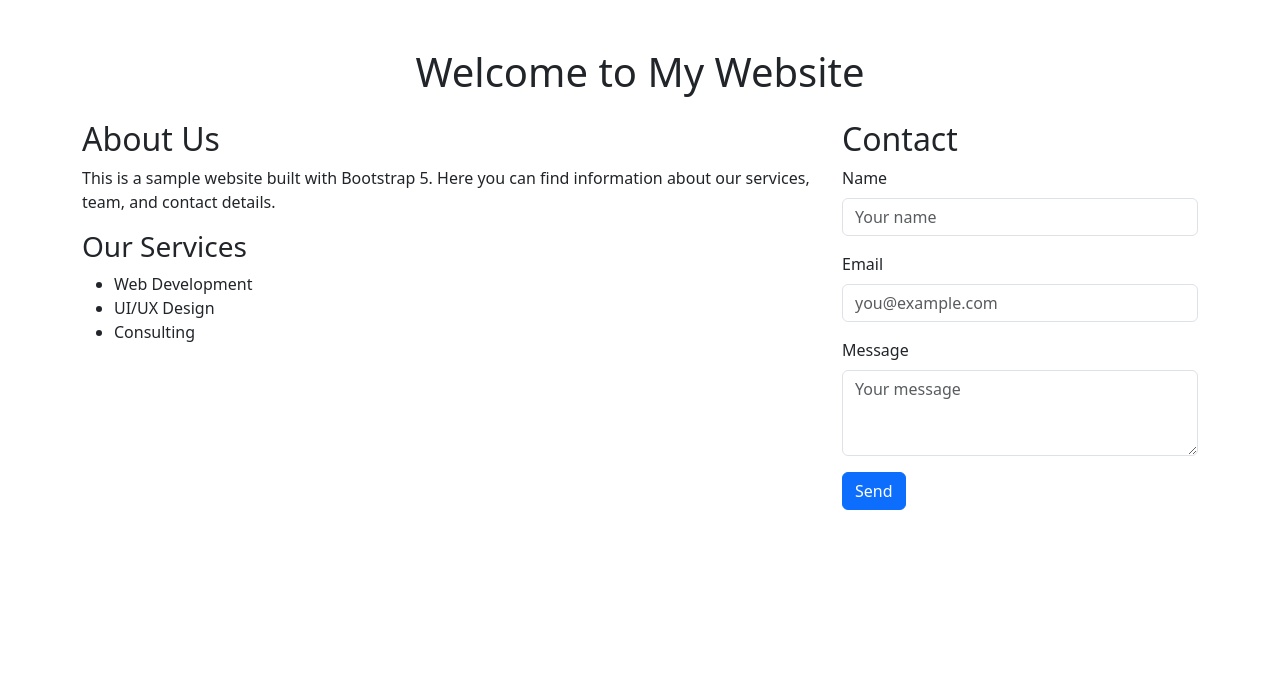
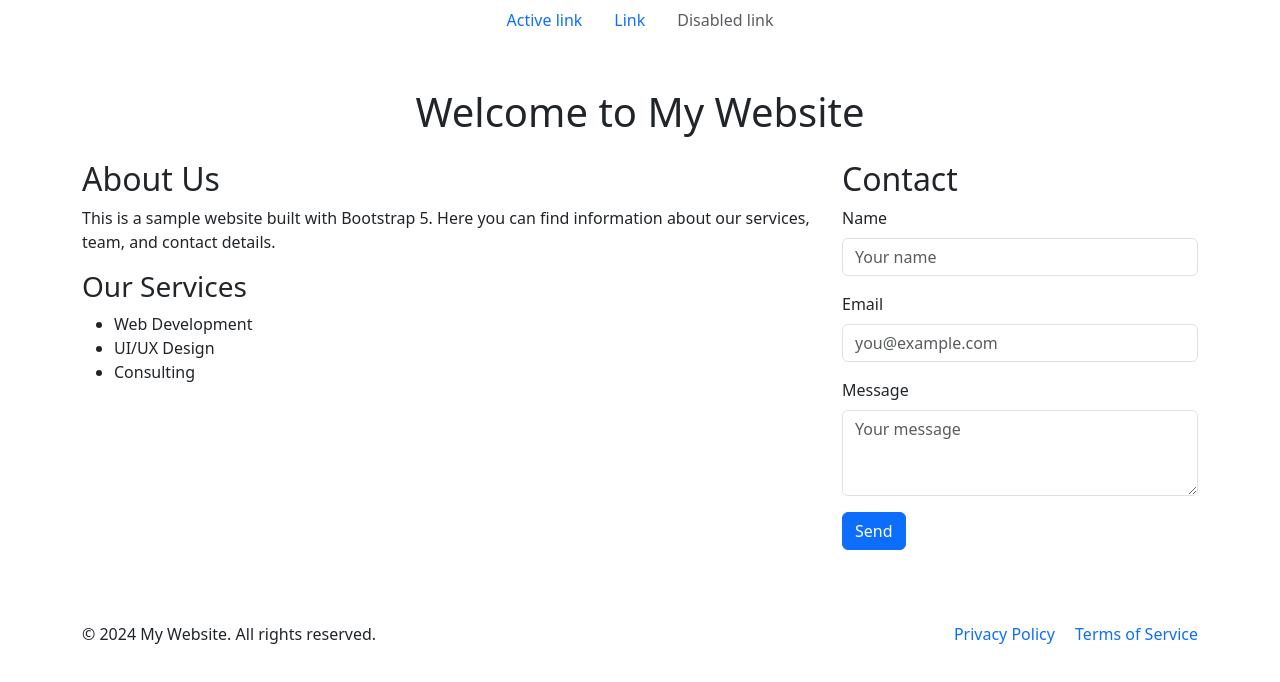
Before and after one commit to phitd1952001/Buoi20GitHub, a plain HTML site: page index.html in a window 1280 px wide. Drawn offline with nearby package versions, Linux system fonts and the light colour scheme.

Commit message:
done footer

```diff
--- a/index.html
+++ b/index.html
@@ -20,7 +20,16 @@
 
     <body>
         <header>
-            <!-- place navbar here -->
+            <!-- dev khoi -->
+            <nav
+                class="nav justify-content-center  "
+            >
+                <a class="nav-link active" href="#" aria-current="page"
+                    >Active link</a
+                >
+                <a class="nav-link" href="#">Link</a>
+                <a class="nav-link disabled" href="#">Disabled link</a>
+            </nav>
         </header>
         <main>
             <div class="container my-5">
@@ -59,7 +68,17 @@
                 </div>
             </div>
         <footer>
-            <!-- place footer here -->
+            <div class="container py-4">
+                <div class="row">
+                    <div class="col-md-6 text-center text-md-start mb-2 mb-md-0">
+                        <span>&copy; 2024 My Website. All rights reserved.</span>
+                    </div>
+                    <div class="col-md-6 text-center text-md-end">
+                        <a href="#" class="text-decoration-none me-3">Privacy Policy</a>
+                        <a href="#" class="text-decoration-none">Terms of Service</a>
+                    </div>
+                </div>
+            </div>
         </footer>
         <!-- Bootstrap JavaScript Libraries -->
         <script
```
